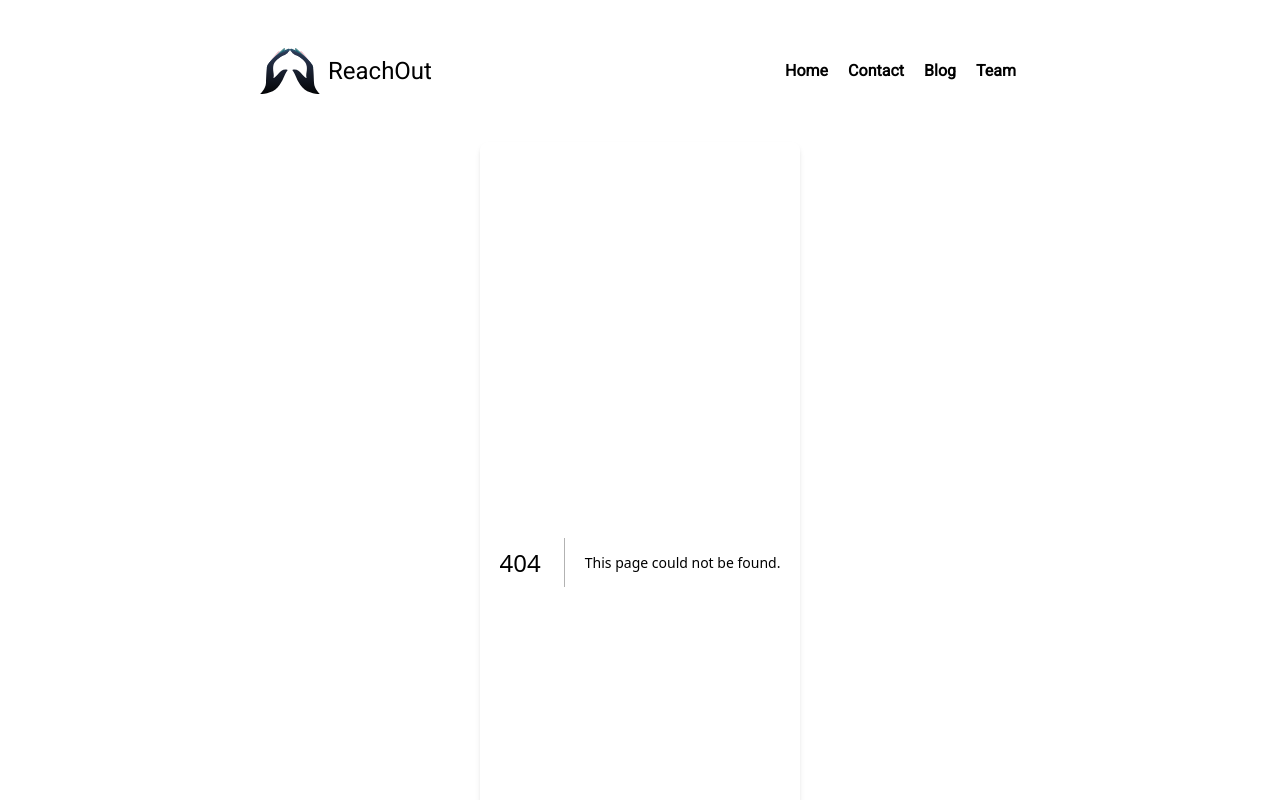
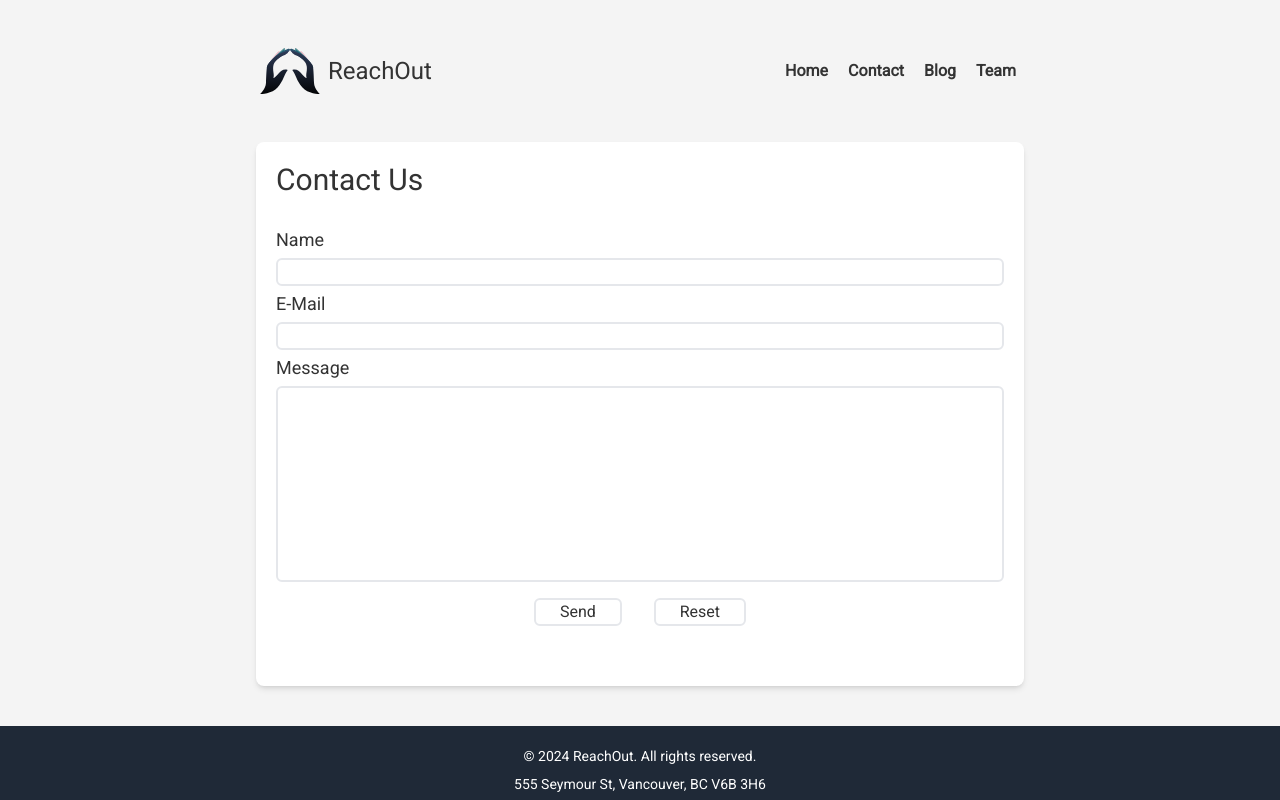
Before and after one commit to keeles/ReachOutBlog, a Next.js app: page /contact/info in a window 1280 px wide. Before the commit this address had no page. Shown: the top 800 px of the page. Built offline with nearby package versions, Linux system fonts and the light colour scheme.

Commit message:
dark mode enabled, contact form emailing

```diff
--- /dev/null
+++ b/src/app/actions/send-email-action.tsx
@@ -0,0 +1,28 @@
+"use server";
+
+import nodemailer from "nodemailer";
+
+export default async function SendEmailAction(name: string, email: string, message: string, variant: string) {
+  const transporter = nodemailer.createTransport({
+    service: "gmail",
+    auth: {
+      user: process.env.GMAIL_EMAIL,
+      pass: process.env.GMAIL_PASS,
+    },
+  });
+
+  const mailOptions = {
+    from: `"${name}" <${email}>`,
+    to: "keeles1@my.bcit.ca",
+    subject: `${variant} Contact Form`,
+    text: message,
+    html: `<p>${message}</p>`,
+  };
+
+  try {
+    await transporter.sendMail(mailOptions);
+    return {success: true, message: "Email sent successfully!"};
+  } catch (error) {
+    return {success: false, message: `Error sending email: ${error}`};
+  }
+}
--- /dev/null
+++ b/src/app/components/contact-form.tsx
@@ -0,0 +1,139 @@
+"use client";
+
+import {FormEvent, useState} from "react";
+import SendEmailAction from "../actions/send-email-action";
+import validateContent from "../validation/contact-form";
+import {useSearchParams} from "next/navigation";
+import {Toaster} from "react-hot-toast";
+import toast from "react-hot-toast";
+import {twMerge} from "tailwind-merge";
+
+export default function ContactForm({variant}: {variant: string}) {
+  const params = useSearchParams();
+  const currentName = params.get("name");
+  const currentEmail = params.get("email");
+  const currentMessage = params.get("message");
+  const [name, setName] = useState(currentName ? currentName : "");
+  const [email, setEmail] = useState(currentEmail ? currentEmail : "");
+  const [message, setMessage] = useState(currentMessage ? currentMessage : "");
+  const [isLoading, setIsLoading] = useState(false);
+
+  const handleFormSubmit = async (e: FormEvent) => {
+    e.preventDefault();
+    setIsLoading(true);
+    const valid = validateContent(name, email, message);
+    if (!valid.success) {
+      toast.error(`${valid.error}`, {
+        duration: 2000,
+        style: {
+          borderRadius: "10px",
+          background: "#333",
+          color: "#fff",
+        },
+      });
+      setName(name);
+      setEmail(email);
+      setMessage(message);
+      setIsLoading(false);
+      return;
+    }
+    const emailSent = await SendEmailAction(name, email, message, variant);
+    if (!emailSent.success) {
+      toast.error(`${emailSent.message}`, {
+        duration: 2000,
+        style: {
+          borderRadius: "10px",
+          background: "#333",
+          color: "#fff",
+        },
+      });
+      setName(name);
+      setEmail(email);
+      setMessage(message);
+      setIsLoading(false);
+      return;
+    }
+    toast.success("Email Sent", {
+      duration: 3000,
+      style: {
+        borderRadius: "10px",
+        background: "#333",
+        color: "#fff",
+      },
+    });
+    setName("");
+    setEmail("");
+    setMessage("");
+    setIsLoading(false);
+  };
+
+  return (
+    <div>
+      <Toaster position="top-center" reverseOrder={false} />
+      <h1 className="text-3xl self-center">Contact Us </h1>
+      <form action="" onSubmit={handleFormSubmit} encType="text/plain" className="flex flex-col justify-between py-6">
+        <div className="flex flex-col justify-center">
+          <label htmlFor="name" className="py-1 text-lg">
+            Name
+          </label>
+          <input
+            type="text"
+            name="name"
+            value={name}
+            onChange={(e) => setName(e.target.value)}
+            required
+            className="dark:bg-gray-800 rounded-md border-solid focus:border-gray-500 border-2"
+          />
+        </div>
+        <div className="flex flex-col justify-center">
+          <label htmlFor="email" className="py-1 text-lg">
+            E-Mail
+          </label>
+          <input
+            type="email"
+            name="email"
+            value={email}
+            onChange={(e) => setEmail(e.target.value)}
+            required
+            className="dark:bg-gray-800 rounded-md border-solid focus:border-gray-500 border-2"
+          />
+        </div>
+        <div className="flex flex-col justify-center max-w-3xl">
+          <label htmlFor="message" className="py-1 text-lg">
+            Message
+          </label>
+          <textarea
+            name="message"
+            rows={8}
+            cols={200}
+            value={message}
+            autoCorrect="on"
+            onChange={(e) => setMessage(e.target.value)}
+            required
+            className="dark:bg-gray-800 rounded-md border-solid focus:border-gray-500 border-2 resize-none"
+          />
+        </div>
+        <div className="flex flex-row justify-center max-w-3xl">
+          <input
+            disabled={isLoading}
+            type="submit"
+            value="Send"
+            className={twMerge(
+              "m-4 rounded-md bg px-6 border-2 border-solid",
+              isLoading ? "opacity-50 cursor-not-allowed" : ""
+            )}
+          />
+          <input
+            disabled={isLoading}
+            type="reset"
+            value="Reset"
+            className={twMerge(
+              "m-4 rounded-md bg px-6 border-2 border-solid",
+              isLoading ? "opacity-50 cursor-not-allowed" : ""
+            )}
+          />
+        </div>
+      </form>
+    </div>
+  );
+}
--- a/src/app/components/footer.tsx
+++ b/src/app/components/footer.tsx
@@ -4,7 +4,7 @@ import {FaTwitter} from "react-icons/fa";
 
 export default function Footer() {
   return (
-    <footer className="footer bg-gray-800 text-white w-full text-center p-5 mt-10 self-end">
+    <footer className="footer bg-gray-800 dark:bg-gray-950 text-white w-full text-center p-5 mt-10 self-end">
       <p className="text-sm">&copy; {new Date().getFullYear()} ReachOut. All rights reserved.</p>
       <p className="text-sm mt-2">555 Seymour St, Vancouver, BC V6B 3H6</p>
       <p className="text-sm mt-2">
--- /dev/null
+++ b/src/app/contact/business/page.tsx
@@ -0,0 +1,9 @@
+import ContactForm from "@/app/components/contact-form";
+
+export default function Info() {
+  return (
+    <div>
+      <ContactForm variant="Business" />
+    </div>
+  );
+}
--- /dev/null
+++ b/src/app/contact/info/page.tsx
@@ -0,0 +1,9 @@
+import ContactForm from "@/app/components/contact-form";
+
+export default function Info() {
+  return (
+    <div>
+      <ContactForm variant="General Inquiry" />
+    </div>
+  );
+}
--- /dev/null
+++ b/src/app/contact/organizations/page.tsx
@@ -0,0 +1,9 @@
+import ContactForm from "@/app/components/contact-form";
+
+export default function Info() {
+  return (
+    <div>
+      <ContactForm variant="Organization" />
+    </div>
+  );
+}
--- a/src/app/contact/page.tsx
+++ b/src/app/contact/page.tsx
@@ -18,21 +18,21 @@ export default function ContactPage() {
         <ul>
           <li>
             <p className="mt-3">
-              <Link href="mailto:keeles1@my.bcit.ca" className="text-blue-600">
+              <Link href="/contact/business" className="text-blue-600">
                 For Businesses looking to get involved
               </Link>
             </p>
           </li>
           <li>
             <p className="mt-3">
-              <Link href="mailto:keeles1@my.bcit.ca" className="text-blue-600">
+              <Link href="/contact/organizations" className="text-blue-600">
                 For Organizations looking learn more about our product
               </Link>
             </p>
           </li>
           <li>
             <p className="mt-3">
-              <Link href="mailto:keeles1@my.bcit.ca" className="text-blue-600">
+              <Link href="/contact/info" className="text-blue-600">
                 General Information
               </Link>
             </p>
--- a/src/app/globals.css
+++ b/src/app/globals.css
@@ -7,12 +7,12 @@
   --foreground: #333;
 }
 
-/* @media (prefers-color-scheme: dark) {
+@media (prefers-color-scheme: dark) {
   :root {
-    --background: #333;
+    --background: linear-gradient(rgb(28, 39, 55), rgb(12, 17, 28));
     --foreground: #f4f4f4;
   }
-} */
+}
 
 body {
   color: var(--foreground);
--- a/src/app/layout.tsx
+++ b/src/app/layout.tsx
@@ -24,7 +24,9 @@ export default function RootLayout({
     <html lang="en">
       <body className={`${roboto.className} antialiased flex flex-col min-h-screen`}>
         <Header />
-        <main className="flex-grow p-5 max-w-3xl mx-auto bg-white shadow-md rounded-lg">{children}</main>
+        <main className="flex-grow p-5 max-w-3xl mx-auto bg-white dark:bg-neutral-800 shadow-md dark:border-solid dark:border-2 dark:border-neutral-700 rounded-lg">
+          {children}
+        </main>
         <Footer />
       </body>
     </html>
--- /dev/null
+++ b/src/app/validation/contact-form.tsx
@@ -0,0 +1,19 @@
+import {z} from "zod";
+
+const schema = z.object({
+  name: z.string().min(2, {message: "Name must be more than 1 character long"}),
+  email: z.string().email({message: "Invalid email"}).min(7, {message: "Invalid email"}),
+  message: z.string().min(11, {message: "Message must be longer than 10 characters"}),
+});
+
+export default function validateContent(name: string, email: string, message: string) {
+  try {
+    schema.parse({name, email, message});
+    return {success: true};
+  } catch (error) {
+    if (error instanceof z.ZodError) {
+      return {success: false, error: error.errors[0].message};
+    }
+    return {success: false, error: "Validation error"};
+  }
+}
```
Also changed, not shown: package.json (+7 -1 lines), 1 other file (tests, documents, lock files or other folders).
